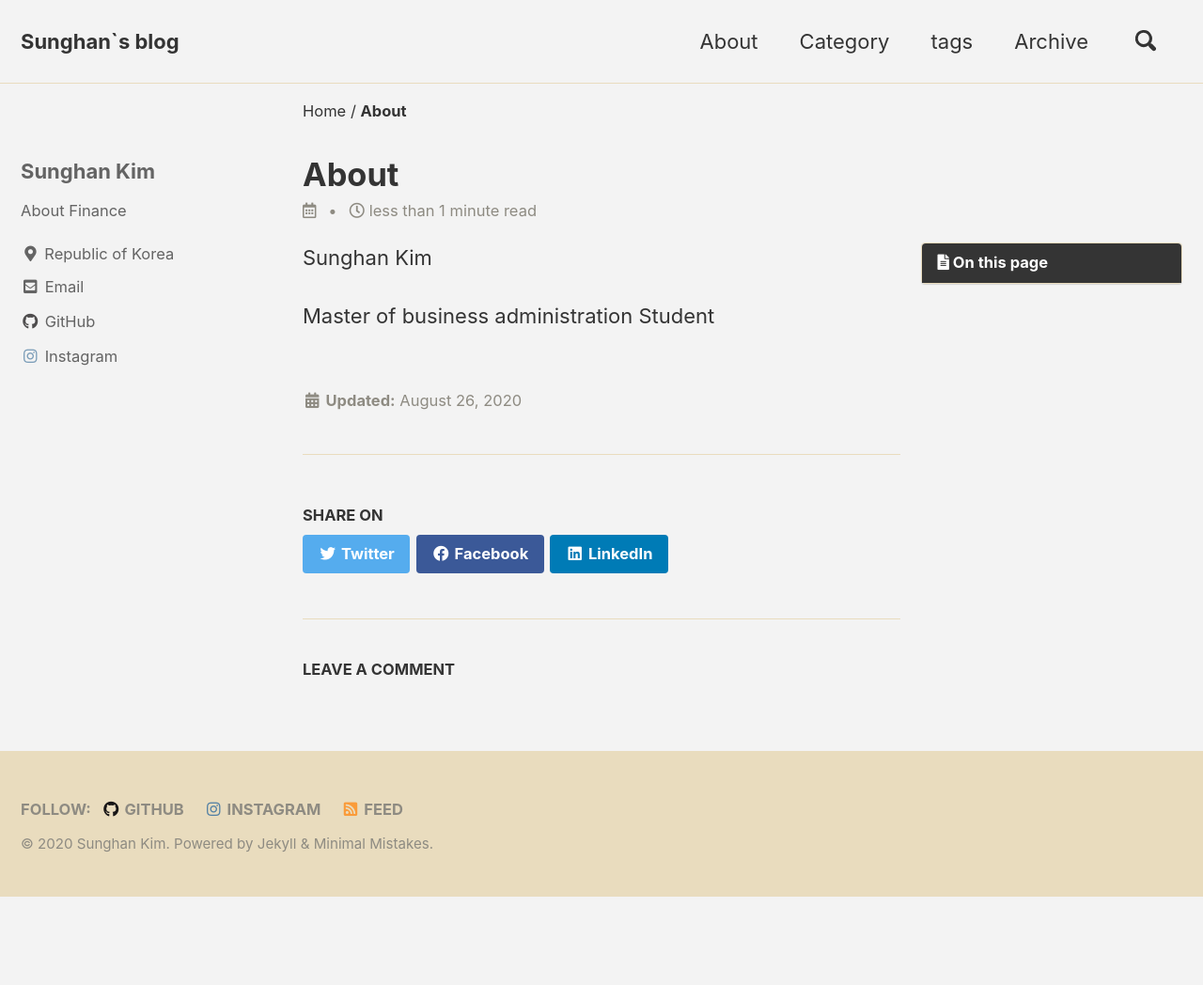
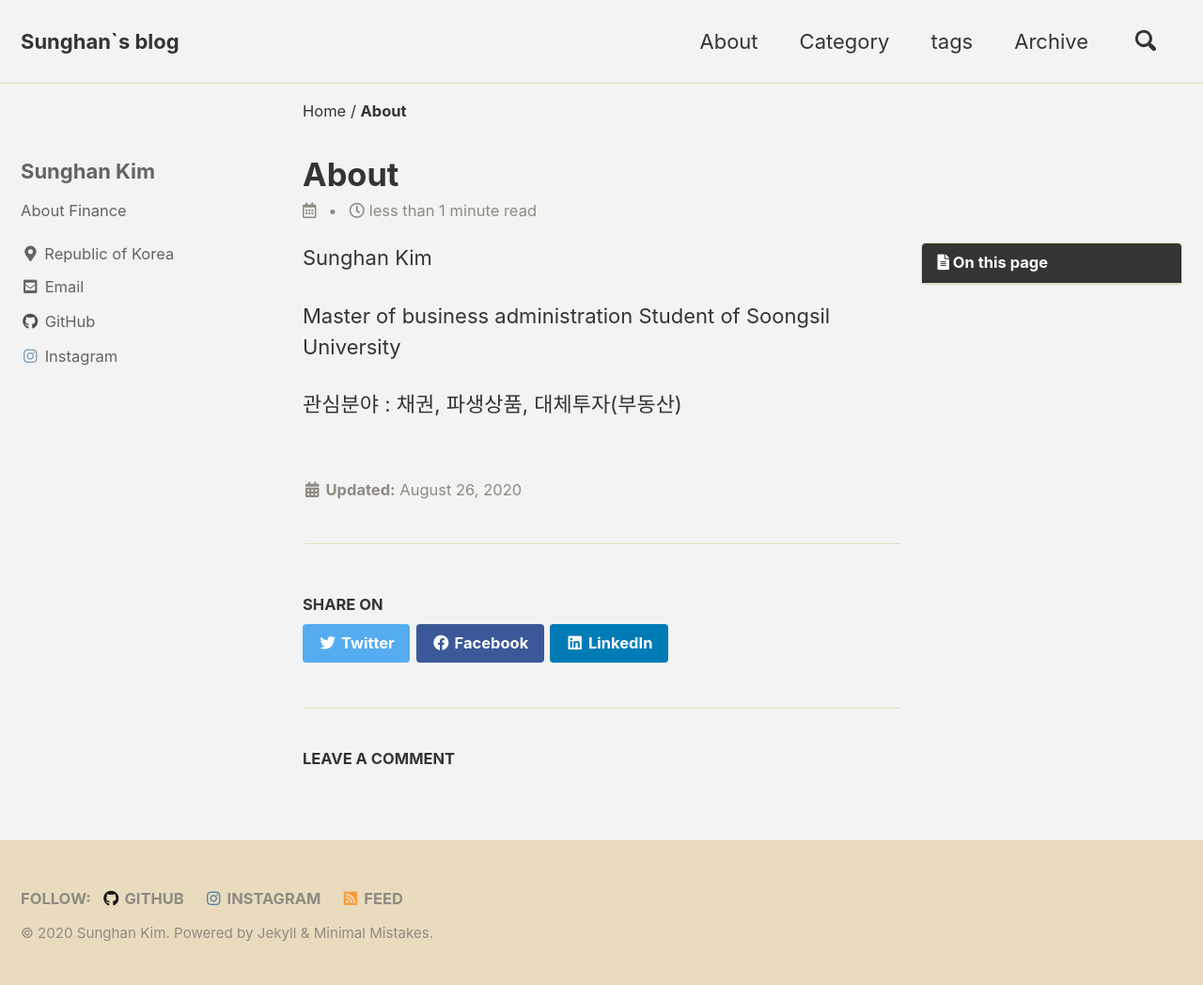
Before and after one commit to suka35/suka35.github.io, a Jekyll site: the page built from _pages/about.md, in a window 1280 px wide. Shown: the whole page at 94% size. Built offline with Jekyll 4.4.1, drawn with Linux system fonts in a browser that asks for light colours; cached includes are drawn as plain includes; comment, search, counter and statistics services are not loaded; before the commit the page ends 954 px from its top, so only the background shows below that.

Commit message:
Update about.md

```diff
--- a/_pages/about.md
+++ b/_pages/about.md
@@ -18,4 +18,6 @@ toc: true
 
 Sunghan Kim
 
-Master of business administration Student
+Master of business administration Student of Soongsil University
+
+관심분야 : 채권, 파생상품, 대체투자(부동산)
```
